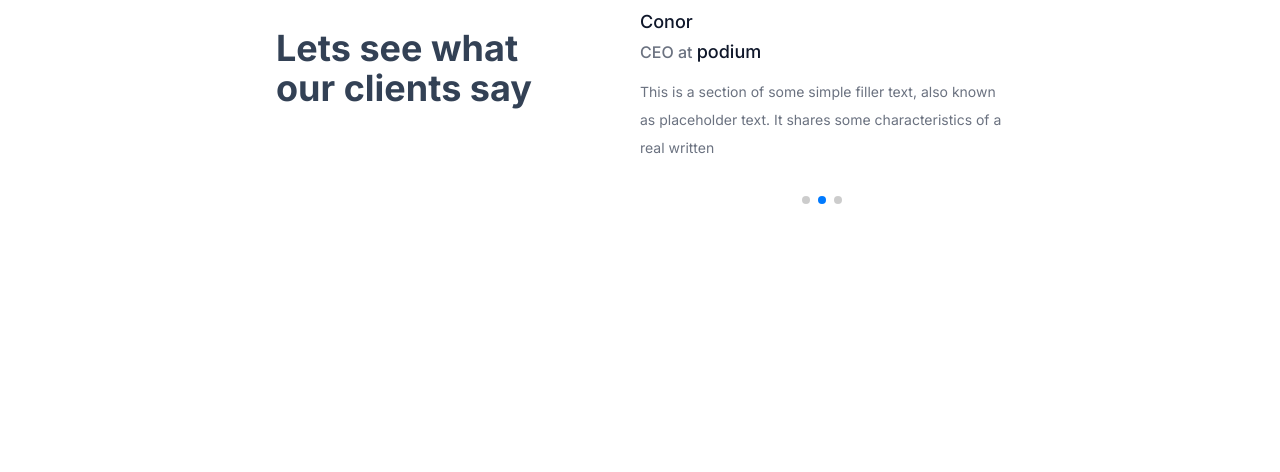
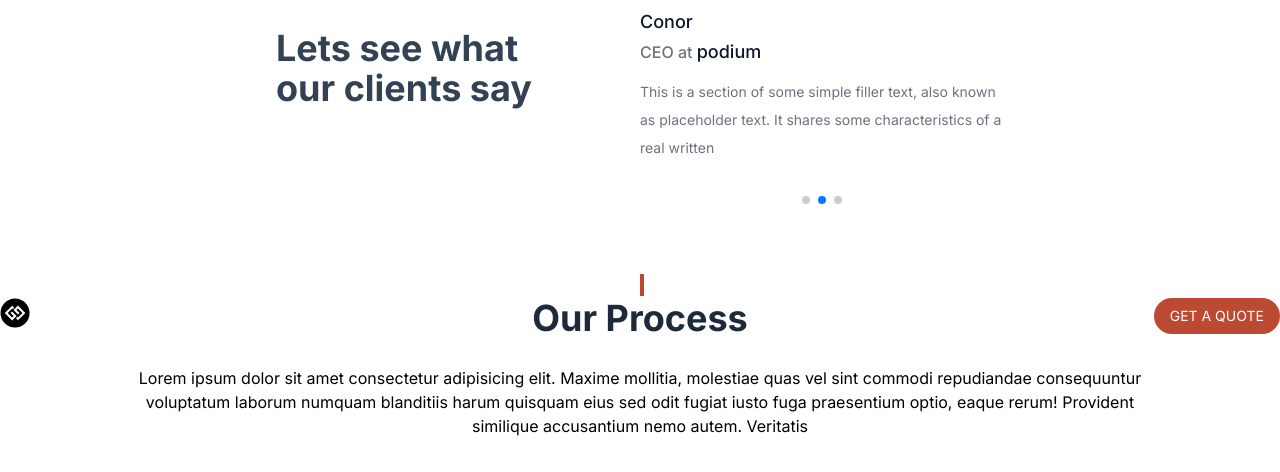
Before and after one commit to FahimHasan683031/webiZoone-, a Next.js app: page / in a window 1280 px wide. Shown: the part 9221-9693 px from the top of the page. Built offline with nearby package versions, Linux system fonts and the light colour scheme.

Commit message:
updated a timeline aimation with content

```diff
--- a/app/components/workingProcess/WorkingProcess.js
+++ b/app/components/workingProcess/WorkingProcess.js
@@ -1,6 +1,6 @@
 "use client";
 import { useEffect, useRef, useState } from "react";
-import { FaRegCircle } from "react-icons/fa6";
+import { FaGgCircle, FaRegCircle } from "react-icons/fa6";
 import { motion, useAnimation } from "framer-motion";
 import gsap from "gsap";
 import { ScrollTrigger } from "gsap/ScrollTrigger";
@@ -119,6 +119,29 @@ const WorkingProcess = () => {
   ];
 
   return (
+    <>
+      <div className="relative">
+        <div className="w-[3.5px] bg-[#bc4a32] h-[22px] absolute -top-6 left-[50%]"></div>
+        <div className="grid grid-cols-3">
+          <FaGgCircle className="text-xl md:text-3xl " />
+          <h3 className="text-xl md:text-3xl lg:text-4xl font-bold text-slate-800 text-center">
+            Our Process
+          </h3>
+          <div className="text-right">
+            <button className="px-2 md:px-4 py-2 rounded-full bg-[#bc4a32] text-white text-xs md:text-sm">
+              GET A QUOTE
+            </button>
+          </div>
+        </div>
+        <p className="text-center w-full md:w-4/5 mx-auto mt-7 mb-9 text-[15px] lg:text-base ">
+          Lorem ipsum dolor sit amet consectetur adipisicing elit. Maxime
+          mollitia, molestiae quas vel sint commodi repudiandae consequuntur
+          voluptatum laborum numquam blanditiis harum quisquam eius sed odit
+          fugiat iusto fuga praesentium optio, eaque rerum! Provident similique
+          accusantium nemo autem. Veritatis
+        </p>
+      </div>
+
       <div className="h-[700px] md:h-[750px] lg:h-[850px] max-w-screen-md mx-auto mb-20 mt-32 px-5 lg:px-0">
         <section ref={timelineRef}>
           <div className="relative">
@@ -147,6 +170,7 @@ const WorkingProcess = () => {
           </div>
         </section>
       </div>
+    </>
   );
 };
 
```
Lines whose indentation alone changed are shown as unchanged.
